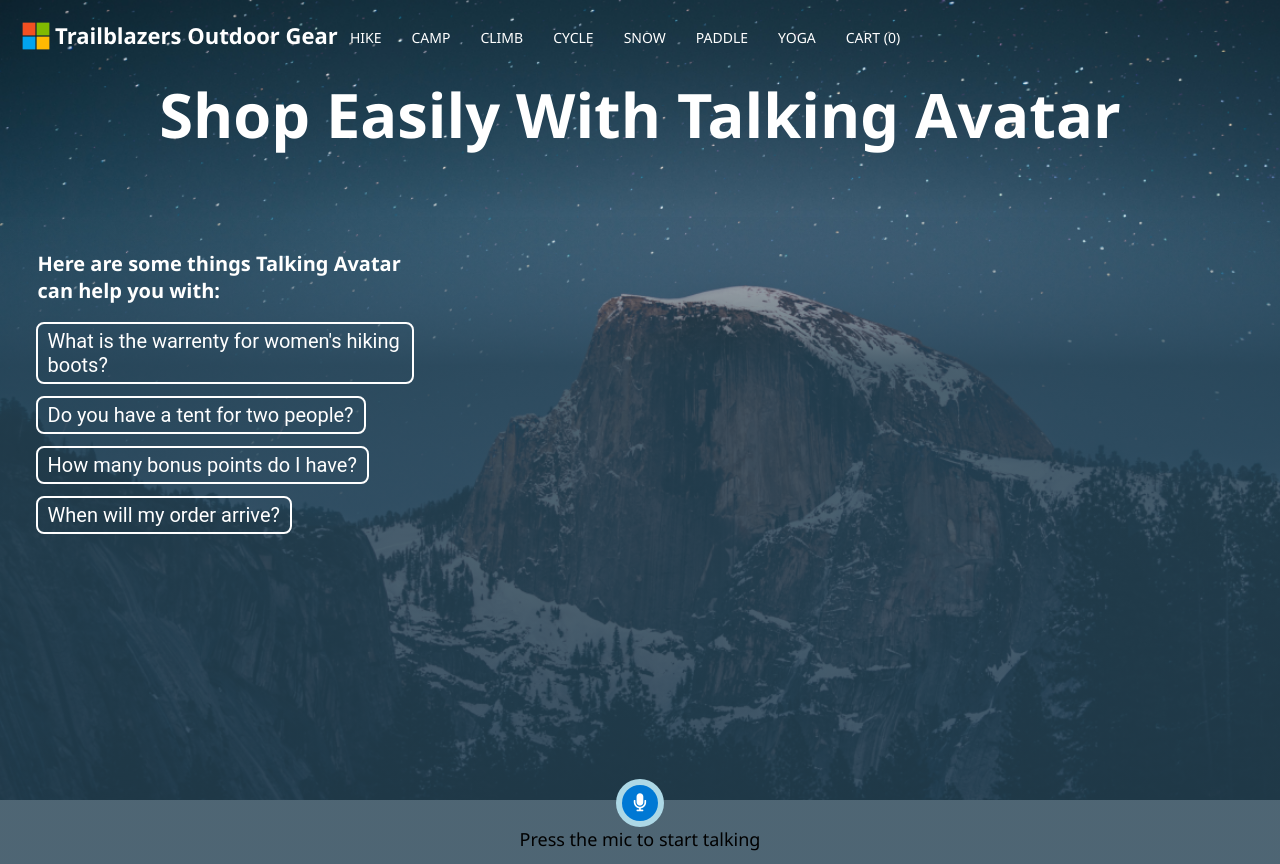
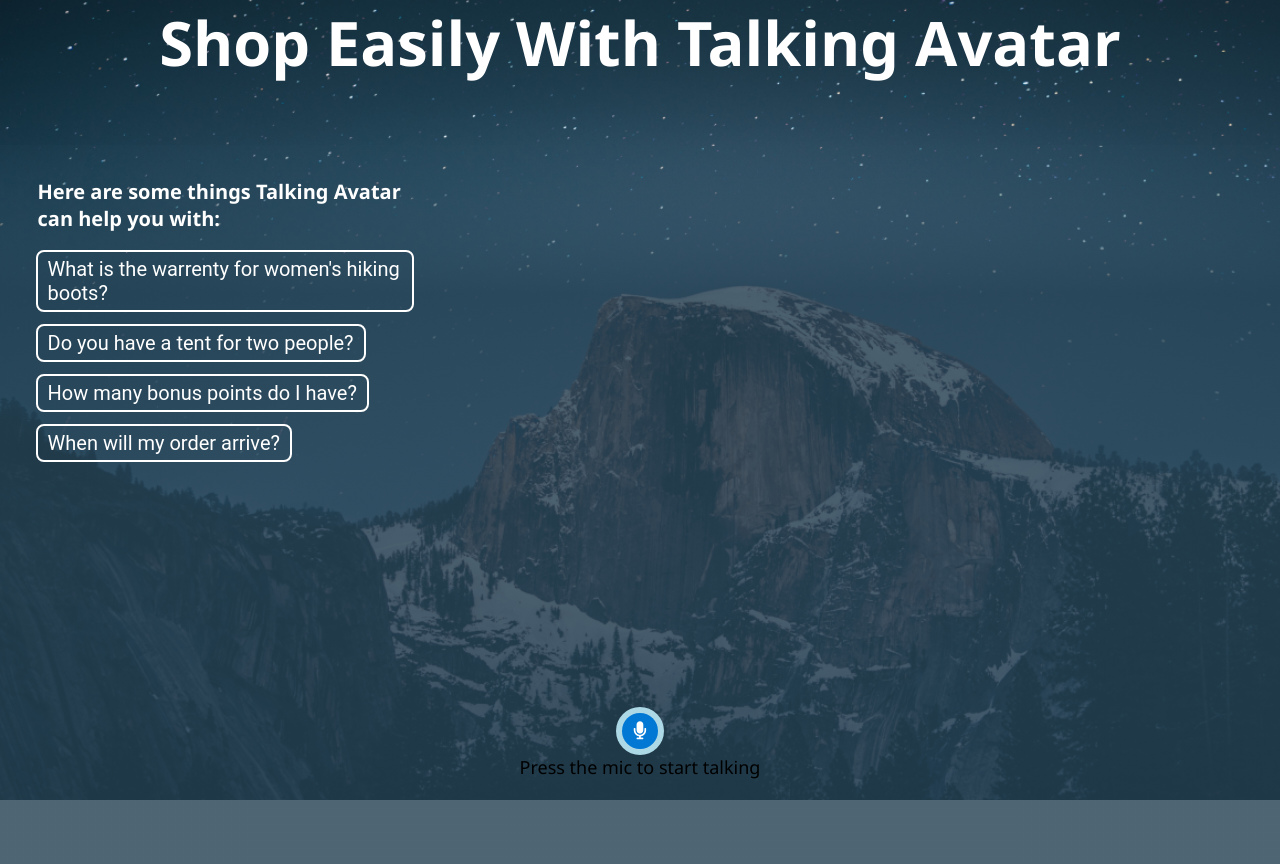
Before and after one commit to Imran2708/webapp_1, a website: page src/index.html in a window 1280 px wide. Shown: the top 864 px of the page. Drawn offline with Linux system fonts and the light colour scheme.

Commit message:
Update index.html

```diff
--- a/src/index.html
+++ b/src/index.html
@@ -15,7 +15,7 @@
 </head>
 
 <body>
-  <div class="header">
+  <!--<div class="header">
     <img src="images/Microsoft.png" alt="Logo" width="32" height="32" />
     <span class="header__title">Trailblazers Outdoor Gear</span>
 
@@ -29,7 +29,7 @@
       <li>YOGA</li>
       <li>CART (0)</li>
     </ul>
-  </div>
+  </div>-->
 
   <div class="title">
     <h1>Shop Easily With Talking Avatar</h1>
```
